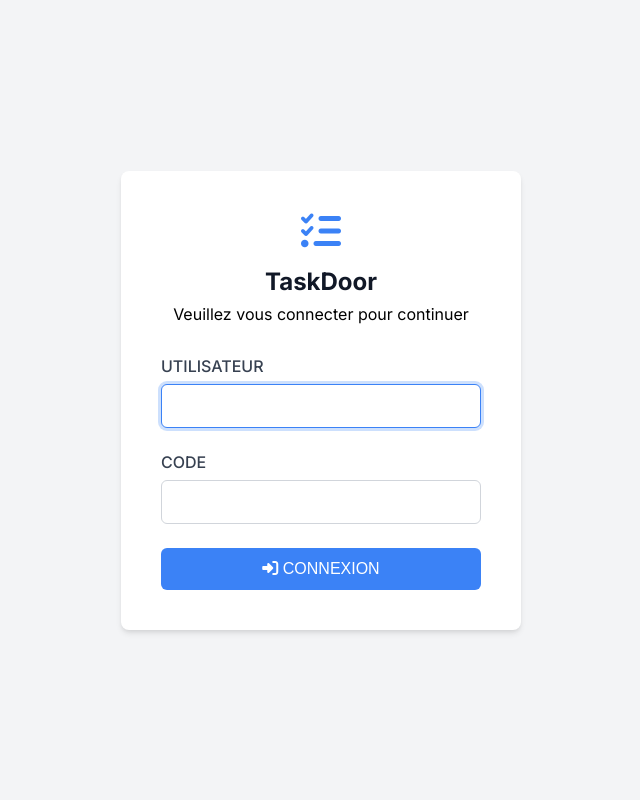
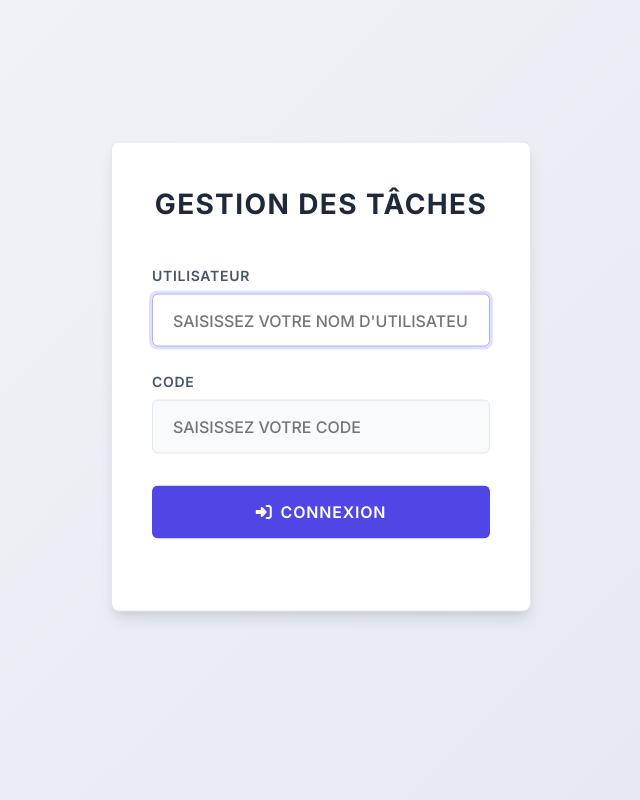
Before and after one commit to Amnzo/task_management, a Django app: page / in a window 1280 px wide. Shown: the whole page, without its empty margins (319-959 px from the left). Run offline with Django 5.2, Linux system fonts and the light colour scheme.

Commit message:
Mise à jour du design de la page de connexion et suppression des textes superflus

```diff
--- a/tasks_app/templates/tasks/login.html
+++ b/tasks_app/templates/tasks/login.html
@@ -3,16 +3,20 @@
 <head>
     <meta charset="UTF-8">
     <meta name="viewport" content="width=device-width, initial-scale=1.0">
-    <title>TaskDoor - Connexion</title>
+    <title>GESTION DES TÂCHES</title>
     <link rel="stylesheet" href="https://cdnjs.cloudflare.com/ajax/libs/font-awesome/6.4.0/css/all.min.css">
     <link href="https://fonts.googleapis.com/css2?family=Inter:wght@300;400;500;600;700&display=swap" rel="stylesheet">
     <style>
         :root {
-            --primary: #3b82f6;
-            --primary-hover: #2563eb;
-            --secondary: #6b7280;
-            --light: #f9fafb;
-            --dark: #111827;
+            --primary-color: #4f46e5;
+            --primary-hover: #4338ca;
+            --background: #f1f5f9;
+            --card-bg: #ffffff;
+            --text-color: #1e293b;
+            --text-secondary: #64748b;
+            --border-color: #e2e8f0;
+            --shadow: 0 4px 6px -1px rgba(0, 0, 0, 0.1), 0 2px 4px -1px rgba(0, 0, 0, 0.06);
+            --shadow-lg: 0 10px 15px -3px rgba(0, 0, 0, 0.1), 0 4px 6px -2px rgba(0, 0, 0, 0.05);
             --radius: 0.5rem;
         }
 
@@ -20,43 +24,50 @@
             margin: 0;
             padding: 0;
             box-sizing: border-box;
+            font-family: 'Inter', -apple-system, BlinkMacSystemFont, 'Segoe UI', Roboto, Oxygen, Ubuntu, Cantarell, 'Open Sans', 'Helvetica Neue', sans-serif;
         }
 
         body {
-            font-family: 'Inter', -apple-system, BlinkMacSystemFont, 'Segoe UI', Roboto, sans-serif;
-            background-color: #f3f4f6;
+            background-color: var(--background);
+            color: var(--text-color);
+            line-height: 1.5;
+            height: 100vh;
             display: flex;
+            align-items: center;
             justify-content: center;
-            align-items: center;
-            min-height: 100vh;
-            margin: 0;
             padding: 1rem;
+            background-image: linear-gradient(135deg, #f1f5f9 0%, #e2e8f0 100%);
         }
 
         .login-container {
-            background: white;
+            width: 100%;
+            max-width: 420px;
+            background: var(--card-bg);
+            border-radius: var(--radius);
+            box-shadow: var(--shadow-lg);
             padding: 2.5rem;
-            border-radius: var(--radius);
-            box-shadow: 0 4px 6px -1px rgba(0, 0, 0, 0.1), 0 2px 4px -1px rgba(0, 0, 0, 0.06);
-            width: 100%;
-            max-width: 400px;
+            border: 1px solid var(--border-color);
+            transform: translateY(-5%);
         }
 
         .login-header {
             text-align: center;
-            margin-bottom: 2rem;
+            margin-bottom: 2.5rem;
         }
 
         .login-header h1 {
-            color: var(--dark);
-            font-size: 1.5rem;
+            font-size: 1.75rem;
+            font-weight: 700;
+            color: #1e293b;
             margin-bottom: 0.5rem;
+            text-transform: uppercase;
+            letter-spacing: 0.05em;
         }
 
-        .login-header i {
-            font-size: 2.5rem;
-            color: var(--primary);
-            margin-bottom: 1rem;
+        .login-header p {
+            color: var(--text-secondary);
+            font-size: 1rem;
+            font-weight: 400;
         }
 
         .form-group {
@@ -66,89 +77,139 @@
         .form-group label {
             display: block;
             margin-bottom: 0.5rem;
-            font-weight: 500;
-            color: #374151;
+            font-weight: 600;
+            color: #475569;
+            font-size: 0.875rem;
+            text-transform: uppercase;
+            letter-spacing: 0.05em;
         }
 
         .form-control {
             width: 100%;
-            padding: 0.75rem 1rem;
-            border: 1px solid #d1d5db;
+            padding: 0.85rem 1.25rem;
+            font-size: 1rem;
+            line-height: 1.5;
+            color: #1e293b;
+            background-color: #f8fafc;
+            border: 1px solid #e2e8f0;
             border-radius: 0.375rem;
-            font-size: 1rem;
-            transition: border-color 0.15s ease-in-out;
+            transition: all 0.2s ease-in-out;
+            font-weight: 500;
         }
 
         .form-control:focus {
-            outline: none;
-            border-color: var(--primary);
-            box-shadow: 0 0 0 3px rgba(59, 130, 246, 0.25);
+            border-color: #a5b4fc;
+            outline: 0;
+            box-shadow: 0 0 0 3px rgba(99, 102, 241, 0.2);
+            background-color: #ffffff;
         }
 
         .btn {
-            display: block;
+            display: inline-flex;
+            align-items: center;
+            justify-content: center;
             width: 100%;
-            padding: 0.75rem;
-            border: none;
+            padding: 0.85rem 1.5rem;
+            font-size: 1rem;
+            font-weight: 600;
+            line-height: 1.5;
+            color: white;
+            text-align: center;
+            text-transform: uppercase;
+            letter-spacing: 0.05em;
+            vertical-align: middle;
+            cursor: pointer;
+            user-select: none;
+            background-color: var(--primary-color);
+            border: 1px solid transparent;
             border-radius: 0.375rem;
-            font-size: 1rem;
-            font-weight: 500;
-            cursor: pointer;
-            transition: all 0.15s ease-in-out;
-            text-align: center;
+            transition: all 0.2s ease-in-out;
+            margin-top: 0.5rem;
         }
 
-        .btn-primary {
-            background-color: var(--primary);
-            color: white;
+        .btn:hover {
+            background-color: var(--primary-hover);
+            transform: translateY(-1px);
+            box-shadow: 0 4px 6px -1px rgba(0, 0, 0, 0.1), 0 2px 4px -1px rgba(0, 0, 0, 0.06);
         }
 
-        .btn-primary:hover {
-            background-color: var(--primary-hover);
-            transform: translateY(-1px);
+        .btn i {
+            margin-right: 0.5rem;
         }
 
-        .error-message {
-            color: #ef4444;
+        .alert {
+            padding: 1rem 1.25rem;
+            margin-bottom: 1.5rem;
+            border: 1px solid transparent;
+            border-radius: 0.375rem;
             font-size: 0.875rem;
-            margin-top: 1rem;
+            display: flex;
+            align-items: center;
+            gap: 0.5rem;
+        }
+
+        .alert-danger {
+            color: #991b1b;
+            background-color: #fee2e2;
+            border-color: #fecaca;
+        }
+
+        .login-footer {
+            margin-top: 2rem;
             text-align: center;
+            font-size: 0.875rem;
+            color: var(--text-secondary);
         }
     </style>
 </head>
 <body>
     <div class="login-container">
         <div class="login-header">
-            <i class="fas fa-tasks"></i>
-            <h1>TaskDoor</h1>
-            <p>Veuillez vous connecter pour continuer</p>
+            <h1>GESTION DES TÂCHES</h1>
         </div>
 
-        <form method="post" action="{% url 'login' %}">
+        {% if error %}
+        <div class="alert alert-danger">
+            <i class="fas fa-exclamation-circle"></i>
+            <span>{{ error }}</span>
+        </div>
+        {% endif %}
+
+        <form method="POST" action="{% url 'login' %}">
             {% csrf_token %}
-
-            {% if error %}
-                <div class="error-message">
-                    {{ error }}
-                </div>
-            {% endif %}
 
             <div class="form-group">
                 <label for="username">UTILISATEUR</label>
-                <input type="text" id="username" name="username" class="form-control" required autofocus
-                       style="text-transform: uppercase" oninput="this.value = this.value.toUpperCase()">
+                <input type="text"
+                       id="username"
+                       name="username"
+                       class="form-control"
+                       required
+                       autofocus
+                       style="text-transform: uppercase"
+                       oninput="this.value = this.value.toUpperCase()"
+                       placeholder="SAISISSEZ VOTRE NOM D'UTILISATEUR">
             </div>
 
             <div class="form-group">
                 <label for="code">CODE</label>
-                <input type="password" id="code" name="code" class="form-control" required
-                       style="text-transform: uppercase" oninput="this.value = this.value.toUpperCase()">
+                <input type="password"
+                       id="code"
+                       name="code"
+                       class="form-control"
+                       required
+                       style="text-transform: uppercase"
+                       oninput="this.value = this.value.toUpperCase()"
+                       placeholder="SAISISSEZ VOTRE CODE">
             </div>
 
-            <button type="submit" class="btn btn-primary">
+            <button type="submit" class="btn">
                 <i class="fas fa-sign-in-alt"></i> CONNEXION
             </button>
         </form>
+
+        <div class="login-footer">
+
     </div>
 </body>
 </html>
```
